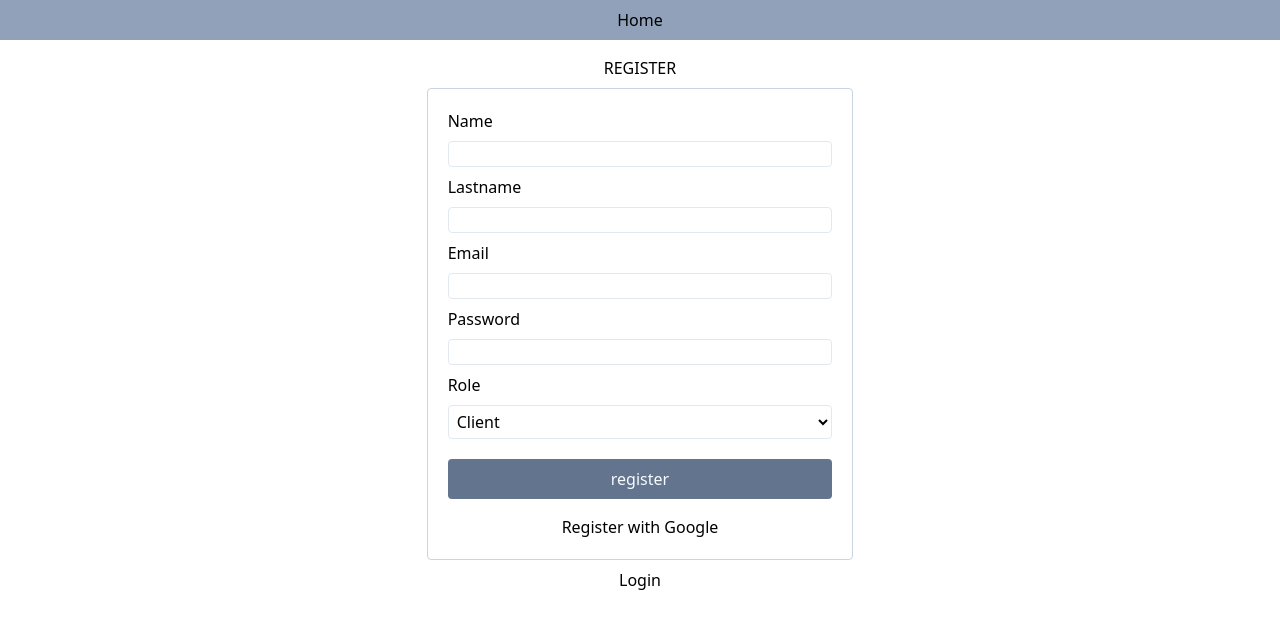
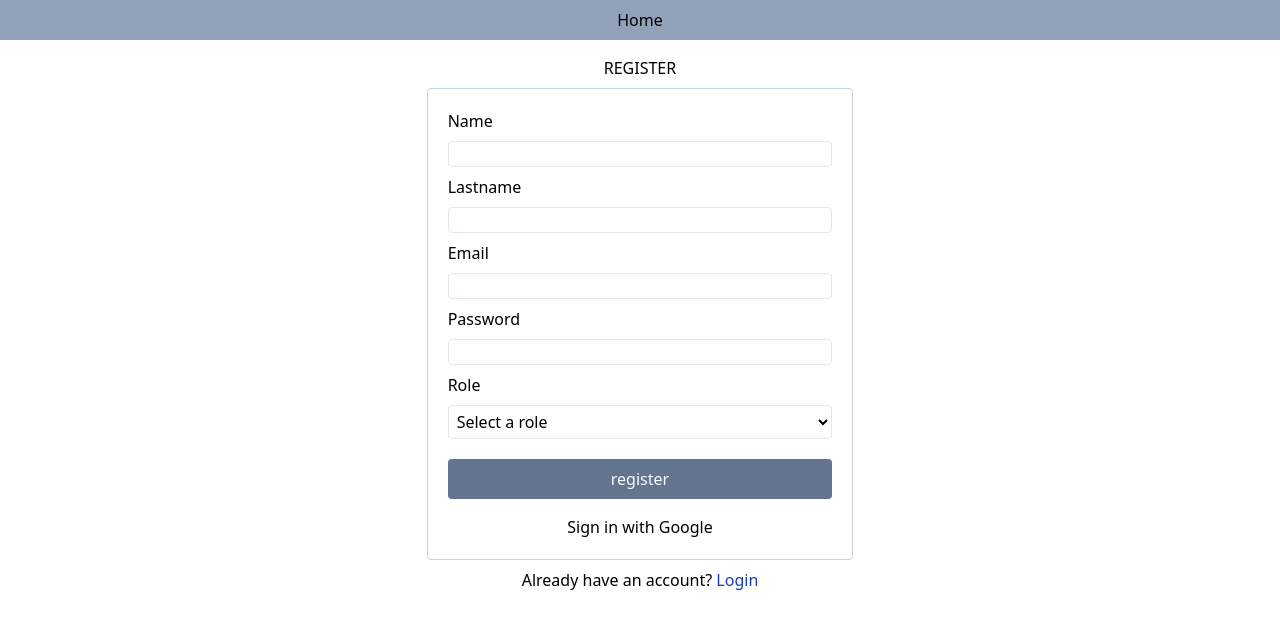
Before and after one commit to jtvidal/login-google-test-frontend, a React (Vite) app: page /auth/register in a window 1280 px wide. Shown: the top 628 px of the page. Built offline with nearby package versions, Linux system fonts and the light colour scheme.

Commit message:
feat: RoleSelection added

```diff
--- a/src/components/auth/Register.jsx
+++ b/src/components/auth/Register.jsx
@@ -8,7 +8,7 @@ const Register = () => {
     lastname: "",
     email: "",
     password: "",
-    role: "client",
+    role: "",
   });
   const [errors, setErrors] = useState({});
 
@@ -48,12 +48,14 @@ const Register = () => {
           data.errors.forEach((e) => {
             dataErrors[e.field] = e.message;
           });
+          console.log(dataErrors);
         }
         setErrors(dataErrors);
         throw new Error("Network response was not ok");
+      } else {
+        console.log("User registered successfully:", data);
+        navigate("/auth/login");
       }
-      console.log("User registered successfully:", data);
-      navigate("/auth/login");
     } catch (error) {
       console.error("Error registering user:", error.code || error.message);
     }
@@ -122,9 +124,11 @@ const Register = () => {
             value={formData.role}
             onChange={handleOnChange}
           >
-            <option value="user">Client</option>
-            <option value="admin">Establishment</option>
+            <option value="">Select a role</option>
+            <option value="client">Client</option>
+            <option value="establishment">Establishment</option>
           </select>
+          {errors.role && <p className="text-red-500 text-sm">{errors.role}</p>}
           <button
             type="submit"
             className="p-2 bg-slate-500 text-slate-50 rounded cursor-pointer hover:bg-slate-300 hover:text-slate-700 duration-100"
@@ -134,12 +138,15 @@ const Register = () => {
         </form>
         <div className="self-center mt-4">
           <button className="cursor-pointer hover:underline">
-            Register with Google
+            Sign in with Google
           </button>
         </div>
       </div>
       <div>
-        <Link to={"/auth/login"}>Login</Link>
+        <p>
+          Already have an account?
+          <Link to={"/auth/login"} className="text-blue-800"> Login</Link>
+        </p>
       </div>
     </div>
   );
--- a/src/components/common/About.jsx
+++ b/src/components/common/About.jsx
@@ -2,7 +2,7 @@ import React from 'react'
 
 const About = () => {
   return (
-    <div>Just an about random page to test navigation XD</div>
+    <div className='flex flex-col justify-center items-center h-full'><h2>Just an about random page to test navigation XD</h2></div>
   )
 }
 
--- a/src/components/Header.jsx
+++ b/src/components/common/Header.jsx
@@ -9,6 +9,7 @@ const Header = () => {
                 <li><a href="/about">About</a></li>
                 <li><a href="/auth/login">Login</a></li>
                 <li><a href="/auth/register">Register</a></li>
+                <li><a href="/">Logout</a></li>
             </ul>
         </nav>
     </div>
--- /dev/null
+++ b/src/components/common/RoleSelection.jsx
@@ -0,0 +1,18 @@
+import React from "react";
+
+const RoleSelection = () => {
+  return (
+    <div>
+      <form action="">
+        <div>
+          <button>Client</button>
+        </div>
+        <div>
+          <button>Establishment</button>
+        </div>
+      </form>
+    </div>
+  );
+};
+
+export default RoleSelection;
--- a/src/home/Home.jsx
+++ b/src/home/Home.jsx
@@ -1,9 +1,12 @@
-import React from "react";
+import { useContext } from "react";
+import { AuthContext } from "../../services/auth.context.js";
 
 const Home = () => {
+  const { token } = useContext(AuthContext);
+
   return (
-    <div>
-      <h2>Home</h2>
+    <div className="flex flex-col justify-center items-center h-full">
+      <h2>Welcome Home {token}</h2>
     </div>
   );
 };
--- a/src/routes/index.jsx
+++ b/src/routes/index.jsx
@@ -4,6 +4,7 @@ import Register from "../components/auth/Register.jsx";
 import Login from "../components/auth/Login.jsx";
 import Home from "../home/Home.jsx";
 import About from "../components/common/About.jsx";
+import RoleSelection from "../components/common/RoleSelection.jsx";
 import AuthLayout from "../layouts/AuthLayout.jsx";
 
 const router = createBrowserRouter([
@@ -19,6 +20,10 @@ const router = createBrowserRouter([
         path: "about",
         Component: About,
       },
+      {
+        path: "role-selection",
+        Component: RoleSelection
+      }
     ],
   },
   //Se agrega un layout para las rutas de autenticacion
```
